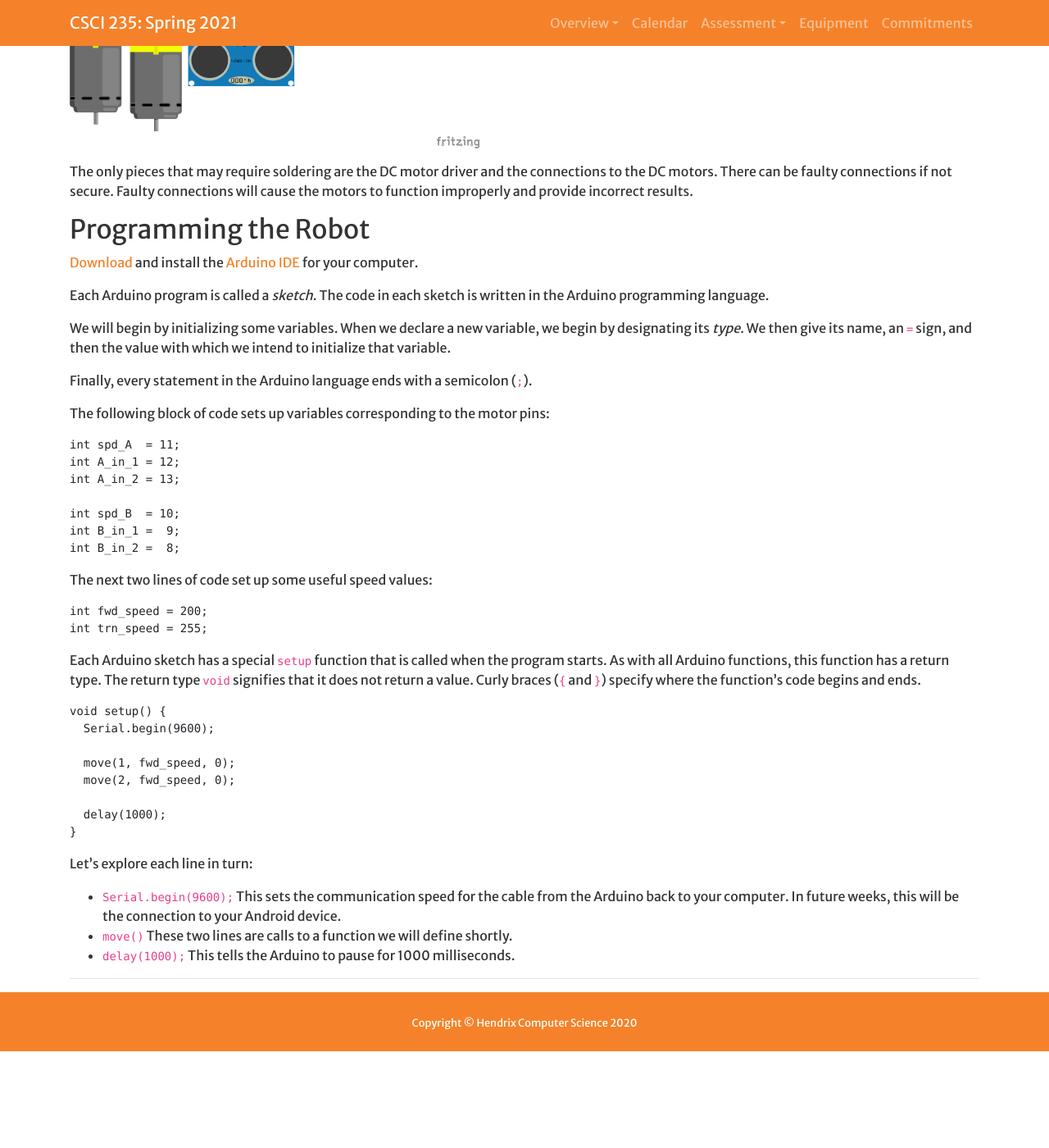
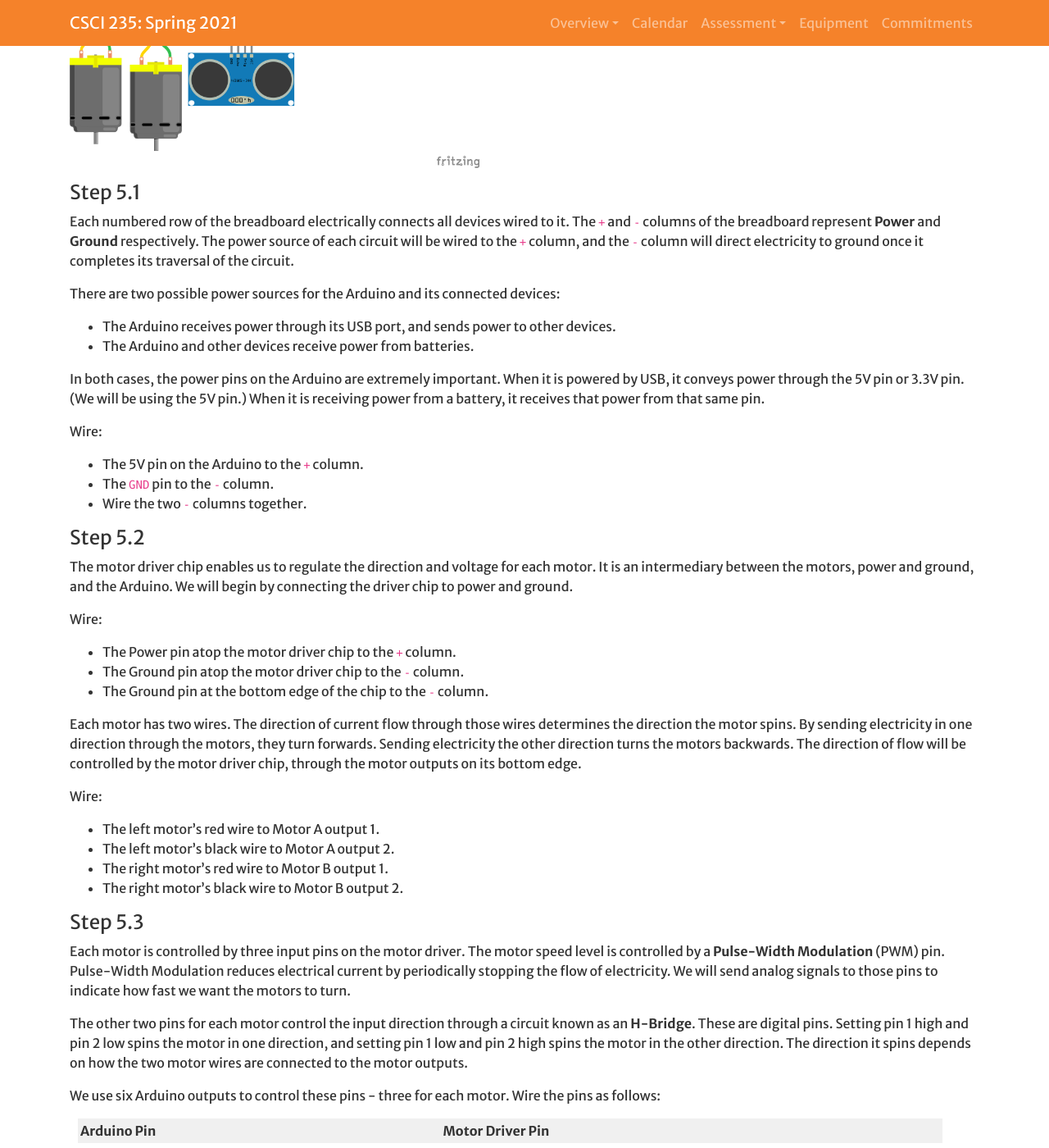
Before and after one commit to Hendrix-CS/csci235, a Jekyll site: the page built from projects/build_program_robot.md, in a window 1280 px wide and 1400 px high, scrolled down 3924 px. Shown: the whole window at 82% size. Built offline with Jekyll 4.4.1, drawn with Linux system fonts in a browser that asks for light colours; a script that is not in the unit is left out; our own code applies the rules of GitHub Pages for plain Markdown files; before the commit the page ends 5206 px from its top, so only the background shows below that; some of the changed text lies outside the part shown.

Commit message:
Significant edits to build_program_robot. Minor edits to robots_sci_fi based on observations from grading. Short edit to index.

```diff
--- a/projects/build_program_robot.md
+++ b/projects/build_program_robot.md
@@ -71,9 +71,77 @@ Here is how your robot should look from the top:
 
 ### Step 5
 
-Please refer to the image below for the circuit diagram.
+The Arduino board runs computer programs that send and receive signals to and from electrical devices.
+We will connect the Arduino with these devices by using a breadboard. Here is a diagram of our circuit.
+We will explore each element of this circuit in the sections below.
 
 <img src="https://hendrix-cs.github.io{{site.baseurl}}/assets/images/WiringDiagram.png" width=500>
+
+#### Step 5.1
+
+Each numbered row of the breadboard
+electrically connects all devices wired to it. The `+` and `-` columns of the breadboard represent **Power**
+and **Ground** respectively. The power source of each circuit will be wired to the `+` column, and the `-` column
+will direct electricity to ground once it completes its traversal of the circuit.
+
+There are two possible power sources for the Arduino and its connected devices:
+* The Arduino receives power through its USB port, and sends power to other devices.
+* The Arduino and other devices receive power from batteries.
+
+In both cases, the power pins on the Arduino are extremely important. When it is powered by USB, it conveys
+power through the 5V pin or 3.3V pin. (We will be using the 5V pin.) When it is receiving power from a battery, it
+receives that power from that same pin.
+
+Wire:
+* The 5V pin on the Arduino to the `+` column.
+* The `GND` pin to the `-` column.
+* Wire the two `-` columns together.
+
+#### Step 5.2
+
+The motor driver chip enables us to regulate the direction and voltage for each motor. It is an intermediary
+between the motors, power and ground, and the Arduino. We will begin by connecting the driver chip to power
+and ground.
+
+Wire:
+* The Power pin atop the motor driver chip to the `+` column.
+* The Ground pin atop the motor driver chip to the `-` column.
+* The Ground pin at the bottom edge of the chip to the `-` column.
+
+Each motor has two wires. The direction of current flow through those wires determines the direction
+the motor spins. By sending electricity in one direction through the
+motors, they turn forwards. Sending electricity the other direction turns the motors backwards.
+The direction of flow will be controlled by the motor driver chip, through the motor outputs on
+its bottom edge.
+
+Wire:
+* The left motor's red wire to Motor A output 1.
+* The left motor's black wire to Motor A output 2.
+* The right motor's red wire to Motor B output 1.
+* The right motor's black wire to Motor B output 2.
+
+#### Step 5.3
+
+Each motor is controlled by three input pins on the motor driver. The motor speed level is controlled by
+a **Pulse-Width Modulation** (PWM) pin. Pulse-Width Modulation reduces electrical current by periodically stopping
+the flow of electricity. We will send analog signals to those pins to indicate how fast we want the motors to
+turn.
+
+The other two pins for each motor control the input direction through a circuit known as an **H-Bridge**.
+These are digital pins. Setting pin 1 high and pin 2 low spins the motor in one direction, and setting
+pin 1 low and pin 2 high spins the motor in the other direction. The direction it spins depends on how the
+two motor wires are connected to the motor outputs.
+
+We use six Arduino outputs to control these pins - three for each motor. Wire the pins as follows:
+
+| Arduino Pin | Motor Driver Pin |
+| ----------- | ---------------- |
+|           8 | BIN2             |
+|           9 | BIN1             |
+|          10 | PWMB             |
+|          11 | PWMA             |
+|          12 | AIN1             |
+|          13 | AIN2             |
 
 The only pieces that may require soldering are the DC motor driver and the connections to the DC motors.
 There can be faulty connections if not secure. Faulty connections will cause the motors to function
```
Also changed, not shown: index.md (+1 -1 lines), projects/planning.md (+8 -2 lines), projects/robots_sci_fi.md (+5 -1 lines).
